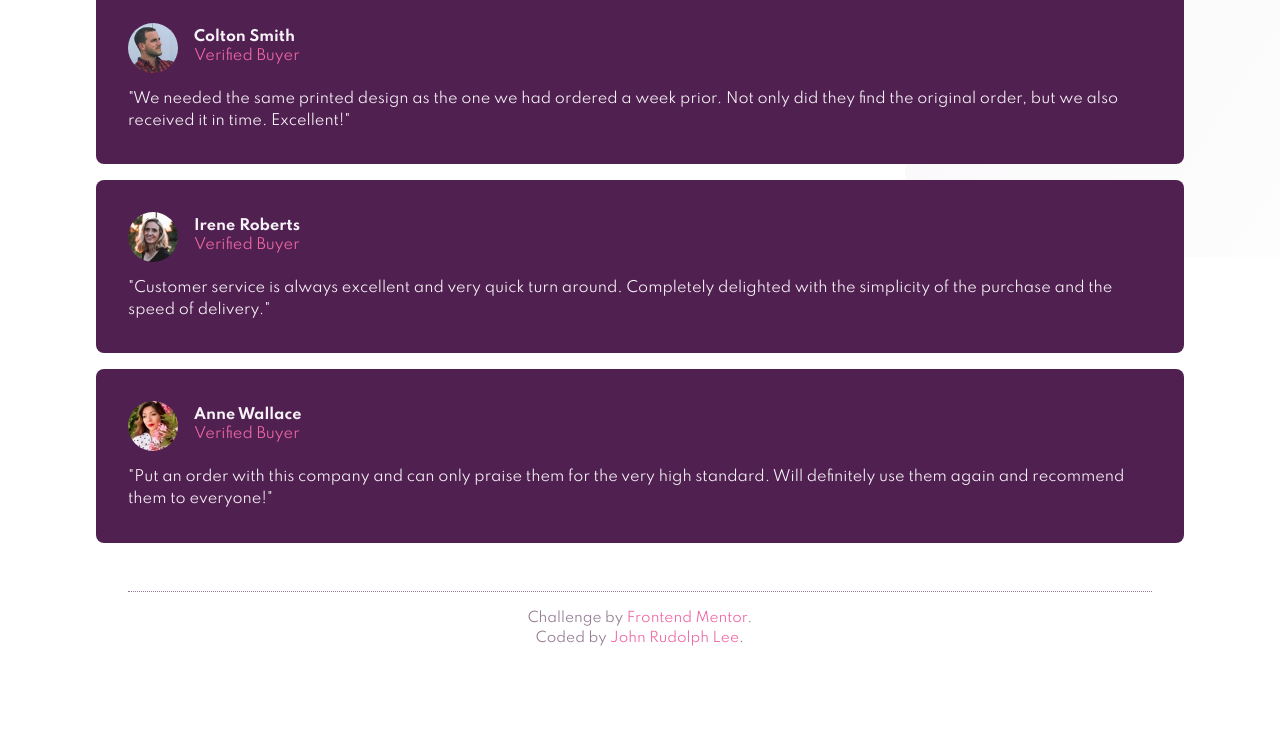
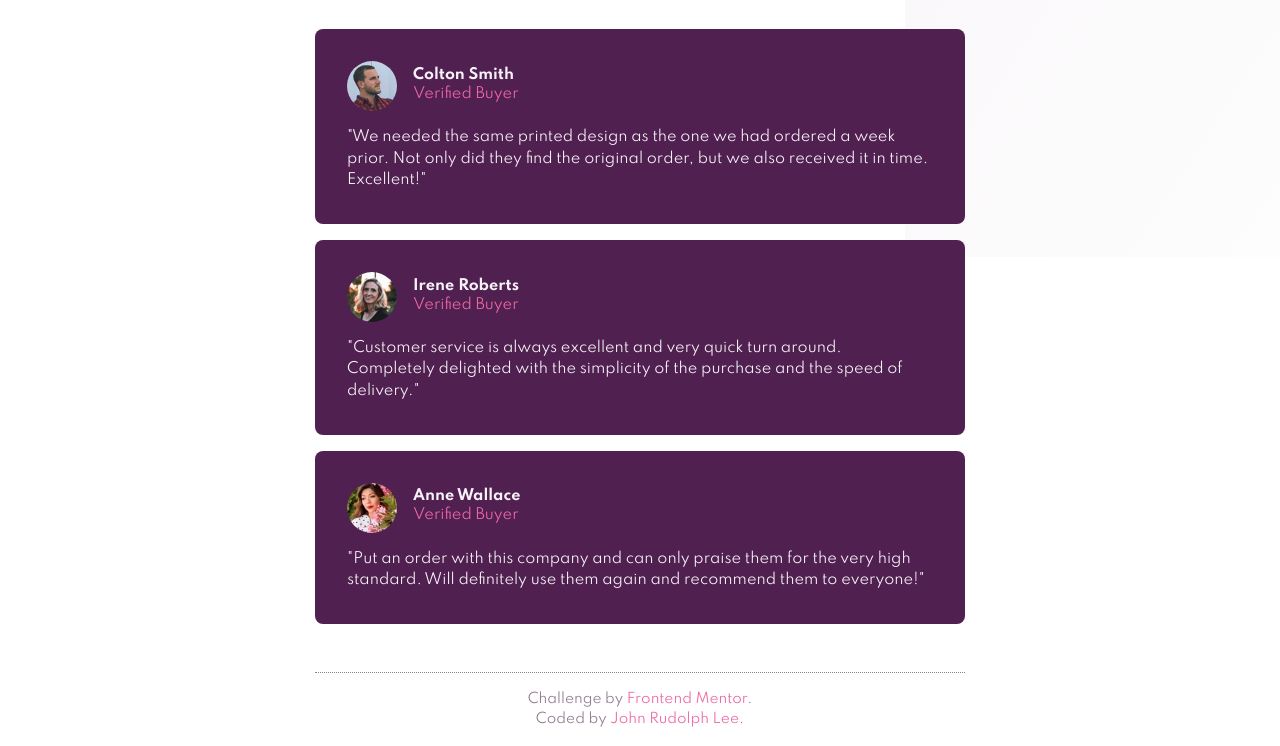
Before and after one commit to dolphius21/Social-Proof-Section, a plain HTML site: page index.html in a window 1280 px wide. Shown: the part 543-1289 px from the top of the page. Before the commit the page ends 1207 px from the top, so only its background shows below. Drawn offline with Linux system fonts and the light colour scheme.

Commit message:
fixed the max-width for medium view

```diff
--- a/scss/_media.scss
+++ b/scss/_media.scss
@@ -10,6 +10,7 @@
 
   .social-proof {
     padding: 3rem 0;
+    max-width: 100%;
 
     &-row {
       display: flex;
@@ -70,4 +71,8 @@
   .flex-3 {
     align-self: flex-end;
   }
+
+  .attribution {
+    max-width: 100%;
+  }
 }
--- a/scss/main.scss
+++ b/scss/main.scss
@@ -1,7 +1,7 @@
 @import "config";
 
 .main {
-  width: 100vw;
+  // width: 100%;
   height: 100vh;
   background: url(../images/bg-pattern-top-mobile.svg) no-repeat top left,
     url(../images/bg-pattern-bottom-mobile.svg) no-repeat bottom right;
@@ -27,6 +27,8 @@ p {
 
 .social-proof {
   padding-bottom: 2rem;
+  max-width: 650px;
+  margin: 0 auto;
 
   &-row {
     padding-top: 4rem;
@@ -97,11 +99,12 @@ p {
 }
 
 .attribution {
+  max-width: 650px;
+  margin: 0 auto;
   font-size: 0.85rem;
   color: $dark-neutral-color;
   margin: 0 auto;
   text-align: center;
-  width: 80%;
   border-top: 1px dotted $dark-neutral-color;
   padding: 1rem 0;
 
```
Also changed, not shown: index.html (+3 -2 lines), css/main.css, 1 other file.
